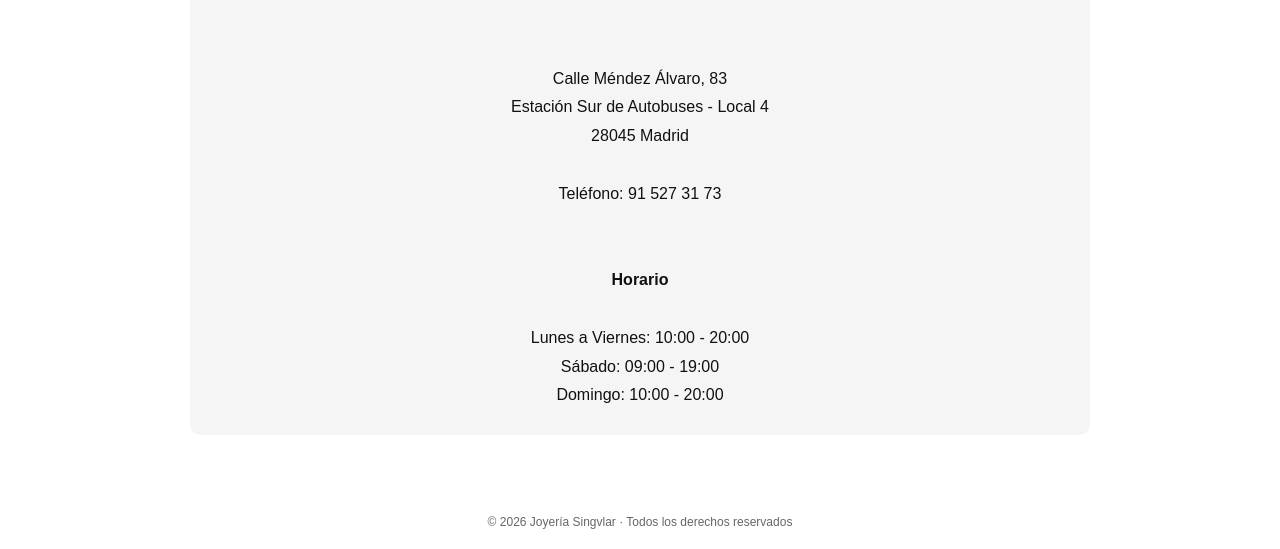
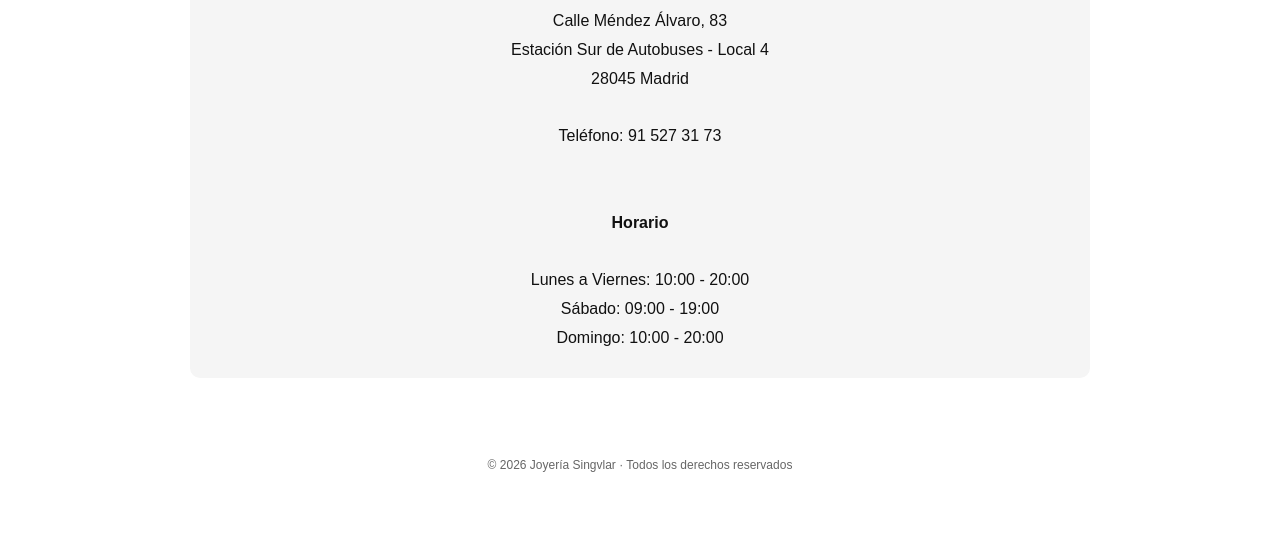
Before and after one commit to Singvlar13/joyeria-web, a plain HTML site: page donde-estamos.html in a window 1280 px wide. Shown: the part 342-891 px from the top of the page. After the commit the page ends 834 px from the top, so only its background shows below. Drawn offline with Linux system fonts and the light colour scheme.

Commit message:
Update donde-estamos.html

```diff
--- a/donde-estamos.html
+++ b/donde-estamos.html
@@ -81,7 +81,7 @@
   </p>
 
  <div class="direccion">
-  <strong style="font-size:26px; letter-spacing:3px; display:block; margin-bottom:10px;">SINGVLAR</strong><br><br>
+  <strong style="font-size:26px; letter-spacing:3px; display:block; margin-bottom:10px;">SINGVLAR</strong>
 
   Calle Méndez Álvaro, 83<br>
   Estación Sur de Autobuses - Local 4<br>
```
